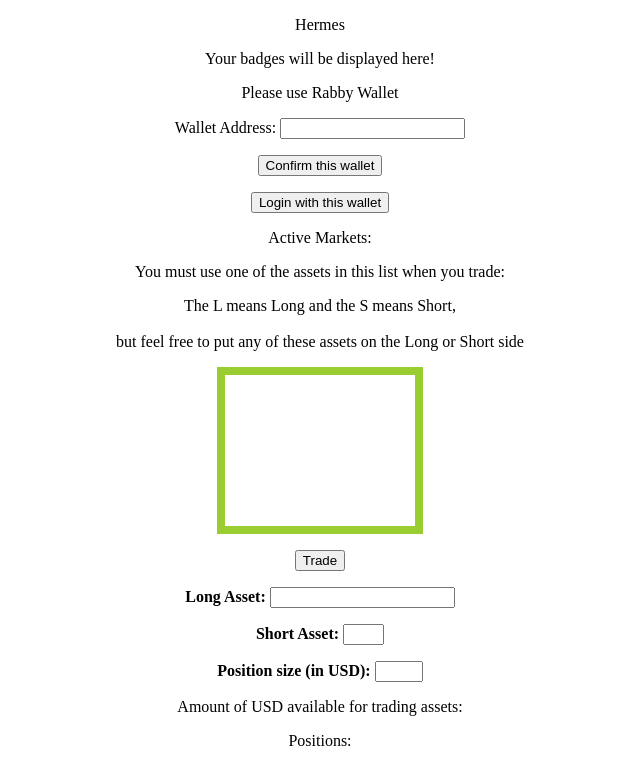
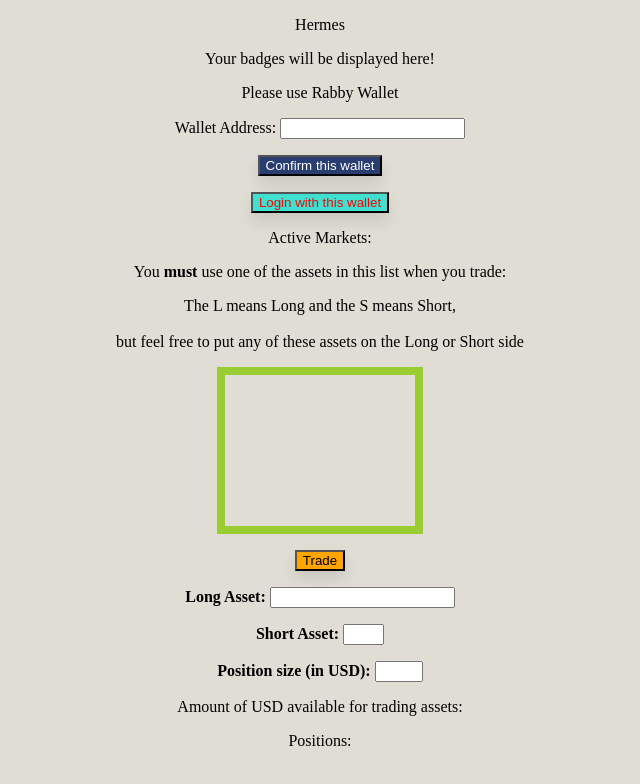
Before and after one commit to uzougochukwu/pear-site, a website: page index.html in a window 1280 px wide. Shown: the whole page, without its empty margins (320-960 px from the left). Drawn offline with Linux system fonts and the light colour scheme; no server answers.

Commit message:
buttons colours

```diff
--- a/index.html
+++ b/index.html
@@ -5,7 +5,7 @@
 <link rel="stylesheet" href="layout.css">
 <head>
 <body id="start">
-<p>Hermes</p>
+<p id="appName">Hermes</p>
 <p>Your badges will be displayed here!</p>
 <img id="moneyBags" src="./moneybags.jpeg" width="200" height="200">
 <img id="sixseven" src="./sixseven.jpeg" width="400" height="300">
@@ -28,7 +28,7 @@ Wallet Address: <input type="text" id="addresstext"/><p></p>
 <p id="same-timestamp">&#9995 Hold it right there! You don't need to login twice!</p>
 <p></p>
 <p>Active Markets: </p>
-<p>You must use one of the assets in this list when you trade:</p>
+<p>You <b>must</b> use one of the assets in this list when you trade:</p>
 <p>The L means Long and the S means Short, <br></br> but feel free to put any of these assets on the Long or Short side</p>
 <div id="active-markets" style="height:100px;width:140px;overflow:auto;border:8px
 solid yellowgreen; padding:2%; display:block; margin:0 auto;">
@@ -104,7 +104,7 @@ var i = 0;
 console.log(data);
 
 for(i=0; i<data.length; i++){
-    document.getElementById("open-positions").innerHTML+=`<pre id="position0">${data[i].positionId}</pre> `;
+    // document.getElementById("open-positions").innerHTML+=`<pre id="position0">${data[i].positionId}</pre> `;
 
     document.getElementById("open-positions").innerHTML+=`<pre id="position1">Profit and Loss: $${data[i].unrealizedPnl.toFixed(2)}</pre>`;
 
--- a/layout.css
+++ b/layout.css
@@ -1,6 +1,40 @@
+body {
+    background-color: #e0ddd5;
+}
+
 #start {
     text-align:center
 }
 input[type=number]{
     width:40px;
 }
+
+#getEIP{
+    box-shadow: 0px 8px 15px rgba(0, 0, 0, 0.1);
+    background-color:  #283d70;
+    color:white;
+}
+
+#auth-login{
+    box-shadow: 0px 8px 15px rgba(0, 0, 0, 0.1);
+    background-color:  turquoise;
+    color:red;
+}
+
+#make-trade{
+    box-shadow: 0px 8px 15px rgba(0, 0, 0, 0.1);
+    background-color:  orange;
+    color:black;
+}
+
+/* buttons should all be #283d70 */
+
+/*styles needed for -appName, -start, -getEIP,
+wallet-test-outcome, invalid-address, sneaky-metamask,
+cancel-signature, sign-in-error,
+-auth-login, same-timestamp,
+make-trade, success, failure,
+long-asset, short-asset,
+number, available-margin,
+current-position, position1-8,
+ */
```
